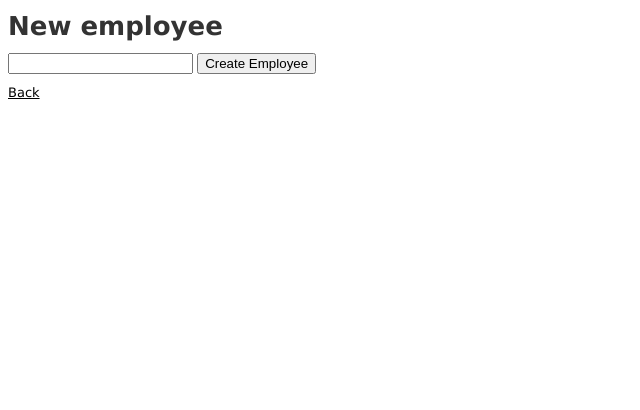
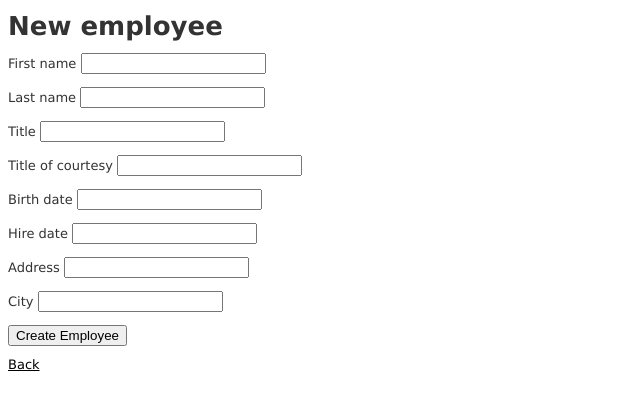
Before and after one commit to aral7/BDII, a Rails app: page /employees/new in a window 1280 px wide. Shown: the top 410 px of the page, without its empty margins (0-640 px from the left). Run offline with Rails 7, Linux system fonts and the light colour scheme; style sheets or scripts are compiled from the project's sources; parts of the project's set-up code (start-up, migrations or seed data) failed here and were passed over; some libraries are stand-ins or nearby versions.

Commit message:
updated form view to editing and creating new employees

```diff
--- a/app/models/employee.rb
+++ b/app/models/employee.rb
@@ -1,6 +1,6 @@
 class Employee < ActiveRecord::Base
   self.primary_key= 'EmployeeID'
   self.table_name = 'Employees'
-  has_one :ReportsTo, :class_name => 'Employee'
-  attr_accessible :FirstName, :LastName
+  belongs_to :employee, :foreign_key => 'ReportsTo', :primary_key => 'EmployeeID'
+  attr_accessible :FirstName, :LastName, :Photo, :City, :Address, :Title, :TitleOfCourtesy, :BirthDate, :HireDate
 end
--- a/app/views/employees/_form.html.erb
+++ b/app/views/employees/_form.html.erb
@@ -12,7 +12,22 @@
   <% end %>
 
   <div class="actions">
-    <%= f.text_field :FirstName %>
+    <p><label>First name</label>
+    <%= f.text_field :FirstName %></p>
+    <p><label>Last name</label>
+      <%= f.text_field :LastName %></p>
+    <p><label>Title</label>
+      <%= f.text_field :Title %></p>
+    <p><label>Title of courtesy</label>
+      <%= f.text_field :TitleOfCourtesy %></p>
+    <p><label>Birth date</label>
+      <%= f.text_field :BirthDate %></p>
+    <p><label>Hire date</label>
+      <%= f.text_field :HireDate %></p>
+    <p><label>Address</label>
+      <%= f.text_field :Address %></p>
+    <p><label>City</label>
+      <%= f.text_field :City %></p>
     <%= f.submit %>
   </div>
 <% end %>
--- a/app/views/employees/edit.html.erb
+++ b/app/views/employees/edit.html.erb
@@ -1,4 +1,4 @@
-<h1>Editing employee</h1>
+<h1>Editing employee <%= @employee.FirstName %> <%= @employee.LastName %></h1>
 
 <%= render 'form' %>
 
--- a/app/views/employees/index.html.erb
+++ b/app/views/employees/index.html.erb
@@ -9,7 +9,7 @@
 
 <% @employees.each do |employee| %>
   <tr>
-    <td><%= link_to 'Show', employee %></td>
+    <td><%= link_to employee.FirstName + ' ' + employee.LastName, employee %></td>
     <td><%= link_to 'Edit', edit_employee_path(employee) %></td>
     <td><%= link_to 'Destroy', employee, :method => :delete, :data => { :confirm => 'Are you sure?' } %></td>
   </tr>
--- a/app/views/employees/show.html.erb
+++ b/app/views/employees/show.html.erb
@@ -12,6 +12,7 @@
     <th>Address</th>
     <th>City</th>
     <th>Photo</th>
+    <th>Reports to</th>
   </tr>
   <tr>
     <td><%= @employee.FirstName %></td>
@@ -23,6 +24,7 @@
     <td><%= @employee.Address %></td>
     <td><%= @employee.City %></td>
     <td><%= image_tag url_for(:action => 'show_photo', :id => @employee.EmployeeID) %></td>
+    <td><%= link_to @employee.employee.FirstName + ' ' + @employee.employee.LastName, @employee.employee if @employee.employee != nil %></td>
   </tr>
 </table>
 <%= link_to 'Edit', edit_employee_path(@employee) %> |
```
Also changed, not shown: 1 other file.
